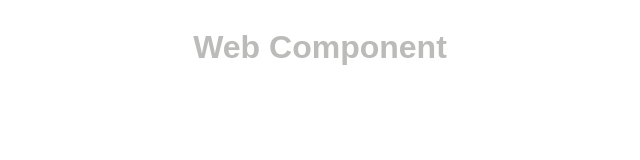
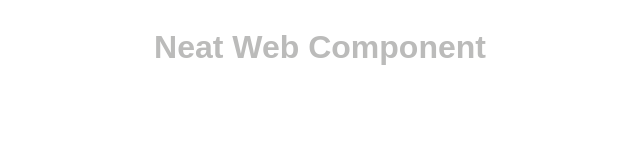
Before and after one commit to SkeeterLand/playground-app, a website built with webpack: page public/index.html in a window 1280 px wide. Shown: the whole page, without its empty margins (320-960 px from the left). Built offline with nearby package versions, Linux system fonts and the light colour scheme.

Commit message:
try this

```diff
--- a/public/index.html
+++ b/public/index.html
@@ -20,7 +20,7 @@
 </head>
 <body>
   <div>
-    <h1>Web Component</h1>
+    <h1>Neat Web Component</h1>
     <hello-world></hello-world>
   </div>
 </body>
```
Also changed, not shown: 1 other file.
